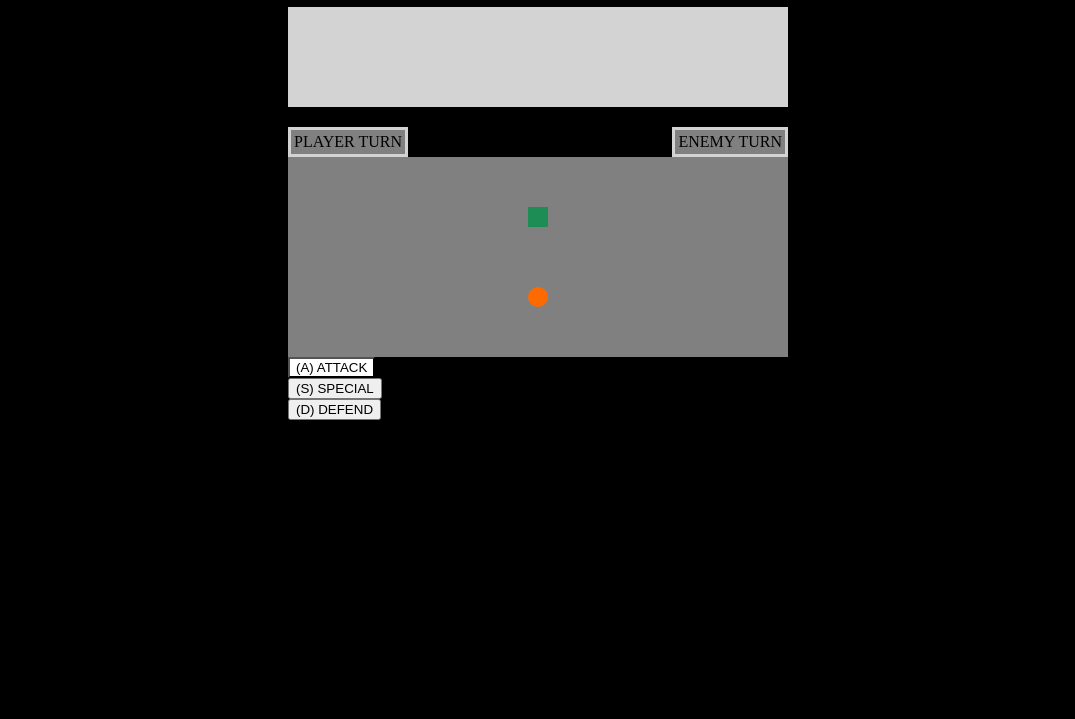
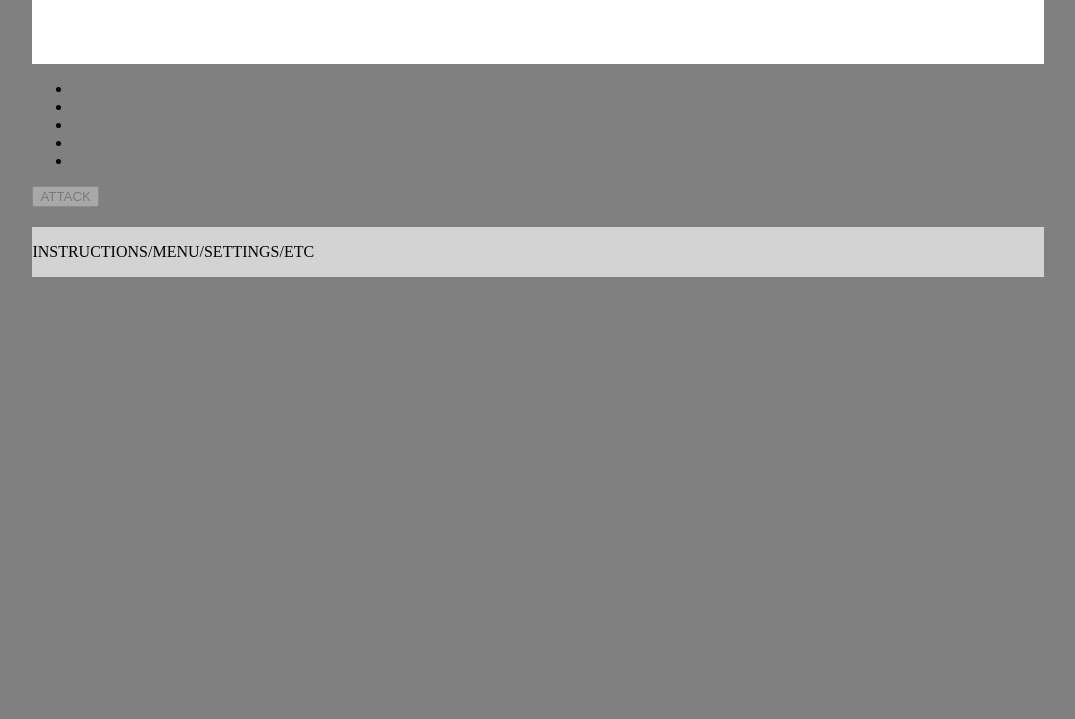
Before and after one commit to NRowley/codeup-web-exercises, a website: page Side Projects/ATB GAME/ATB.html in a window 1280 px wide. Shown: the part 81-800 px from the top of the page, without its empty margins (102-1177 px from the left). Drawn offline with Linux system fonts and the light colour scheme.

Commit message:
commit side project, ATB implemented

```diff
--- a/Side Projects/ATB GAME/ATB.html
+++ b/Side Projects/ATB GAME/ATB.html
@@ -9,162 +9,149 @@
     <title>Rowley ATB</title>
 </head>
 <body>
+<div class="page-wrapper">
+    <header>
         <div class="container">
             <div class="row">
-        <main class="col">
-            <div class="info">
-                <h1>TITLE TBD</h1>
-                <p class="info-field" id="info-field"></p>
-            </div>
-            <div class="turn-status" id="turn-status">
-                <span class="player-turn-status" id="player-turn-status">PLAYER TURN</span>
-                <span class="enemy-turn-status" id="enemy-turn-status">ENEMY TURN</span>
-            </div>
-
-            <!--        ENEMIES-->
-            <div class="enemy-field" id="enemy-battlefield">
-                <div class="column nr-enemy" id="enemy">
+                <div class="col nr-start-menu">
+                    <button id="start-btn">START</button>
+                    <button id="menu-btn">MENU/PAUSE</button>
                 </div>
             </div>
-            <!--            PLAYER-->
-            <div class="player-field" id="player-battlefield">
-                <div class="column nr-player" id="player">
-
         </div>
+    </header>
+    <main>
+        <div class="container">
+            <div class="row">
+                <div class="col">
+                    <p id="info-field"></p>
                 </div>
-            <div class="column nr-menu" id="player-menu">
-                <div>
-                    <button id="attack">(A) ATTACK</button>
+                <div class="col">
+                    <ul class="enemies" id="enemies">
+                        <li class="enemy-icon" id="enemy-4"></li>
+                        <li class="enemy-icon" id="enemy-2"></li>
+                        <li class="enemy-icon" id="enemy-1"></li>
+                        <li class="enemy-icon" id="enemy-3"></li>
+                        <li class="enemy-icon" id="enemy-5"></li>
+                    </ul>
                 </div>
-                <div>
-                    <button id="special">(S) SPECIAL</button>
-                </div>
-                <div>
-                    <button id="defend">(D) DEFEND</button>
             </div>
         </div>
     </main>
+    <footer>
+        <div class="container">
+            <div class="row">
+                <div class="col">
+                    <button id="attack-btn">ATTACK</button>
+                </div>
+                <div class="menu-area" id="menu-area">
+                    <p>INSTRUCTIONS/MENU/SETTINGS/ETC</p>
+                </div>
+            </div>
+        </div>
+    </footer>
 </div>
 
 <script>
-        // PLAYER AND ENEMY STATS
+    // PLAYER AND ENEMY OBJECTS
     let player = {
         id: 'player',
+        stats: {
             hp: 10,
             sp: 2,
-            str: 10,
+            str: 0,
             def: 0,
             spd: 0,
-            special: {
-                1: false,
-                2: false,
-                3: false
+            luck: 0,
+        },
+        actions: {
+            maxActions: 3,
+            currentActions: 0,
         }
     };
     let enemy = {
         id: 'enemy',
-            hp: 100,
-            sp: 0,
+        stats: {
+            hp: 10,
+            sp: 2,
             str: 0,
             def: 0,
             spd: 0,
-            special: {
-                1: false,
-                2: false,
-                3: false
+            luck: 0,
+        },
+        actions: {
+            maxActions: 3,
+            currentActions: 0,
         }
     };
-        // GAME STATS
-        let gameOver = false;
-        let enemyAlive = true;
 
     //GET VARIABLES FOR GAME OBJECTS
-        let playerIcon = document.getElementById('player');
-        let enemyIcon = document.getElementById('enemy');
-        let battleInfo = document.getElementById('info-field');
-        let playerTurnStatus = document.getElementById('player-turn-status');
-        let enemyTurnStatus = document.getElementById('enemy-turn-status');
-        let attackBtn = document.getElementById('attack');
-        let specialBtn = document.getElementById('special');
-        let defendBtn = document.getElementById('defend');
-        let battleControl = {
-            currentTurn: {
-                owner: player,
-                count: 0
+    let startBtn = document.getElementById('start-btn');
+    let menuBtn = document.getElementById('menu-btn');
+    let attackBtn = document.getElementById('attack-btn');
+    attackBtn.disabled = true;
+
+    //GAME VARIABLES
+    let playerActionGaugeId;
+
+    //Functions
+    let damageCalculator = function (attackerStr, targetDef) {
+        let damage = (attackerStr + Math.floor(Math.random() * (6 - 1) + 1)) - targetDef;
+        if (damage < 0) {
+            return 0;
+        } else {
+            return damage;
         }
     }
-
-        function mainBattle(player, enemy) {
-            console.log(`current turn: ${battleControl.currentTurn.owner.id}`);
-
-            if (battleControl.currentTurn.owner !== player) {
-                //Enemies turn...
+    let playerAttack = function () {
+        console.log('player attack');
+        player.actions.currentActions--;
+        console.log(`Action Used. Actions remaining: ${player.actions.currentActions}`);
+        if (playerActionGaugeId === null) {
+            playerActionGaugeId = setInterval(playerActionGauge, 2000 - (player.stats.spd * 10));
+        }
+        if (player.actions.currentActions === 0) {
             attackBtn.disabled = true;
-                attackBtn.style.backgroundColor = "unset";
-                console.log('ENEMY TURN');
-                return;
-            } else {
-                //Player turn
+        }
+    };
+    function playerActionGauge() {
+        if (player.actions.currentActions < player.actions.maxActions) {
+            player.actions.currentActions++;
+            console.log(`Player Actions: ${player.actions.currentActions}, Player Maximum Actions: ${player.actions.maxActions}`);
             attackBtn.disabled = false;
-                attackBtn.style.backgroundColor = "white";
-                //Player Action tree
-                let damageCalculator = function (str) {
-                    return str + Math.floor(Math.random() * (5 - 1) + 1);
-                }
-                let playerAttack = function (event) {
-                    if (enemyAlive === true) {
-                        // Attack animation
-                        playerIcon.style.marginBottom = '100px';
-                        // calc player damage
-                        let dmgDealt = damageCalculator(player.str);
-                        // get info for current targeted enemy
-                        console.log(`current enemyhp: ${enemy.hp}`);
-                        enemy.hp -= dmgDealt;
-                        console.log(`enemyhp after dmgDealt: ${enemy.hp}`);
-                        battleInfo.innerHTML = `You Attack Enemy X!`;
-                        enemyIcon.style.animation = "damageAnim 0.5s infinite alternate";
-
-                        if (enemy.hp > 0) {
-                            setTimeout(function () {
-                                playerIcon.style.marginBottom = '50px';
-                                battleInfo.innerHTML = `You dealt ${dmgDealt} Damage to Enemy X!`;
-                                enemyIcon.style.animation = "unset";
-                                battleControl.currentTurn.owner = enemy;
-                                return;
-                            }, 1000);
-                        } else if (enemy.hp <= 0) {
-                            playerIcon.style.marginBottom = '50px';
-                            enemyIcon.style.backgroundColor = "unset";
-                            enemyIcon.style.animation = "unset";
-                            battleInfo.innerHTML = `You defeated Enemy X!`;
-                            enemyAlive = false;
-                            return;
-                        }
-                    } else if (enemyAlive === false) {
-                        battleInfo.innerHTML = `Enemies Defeated`;
-                        gameOver = true;
-                        return;
+        } else if (player.actions.currentActions === player.actions.maxActions) {
+            clearInterval(playerActionGaugeId);
+            playerActionGaugeId = null;
         }
     }
-
-                //inputs
+    function startGame() {
+        playerActionGaugeId = setInterval(playerActionGauge, 2000 - (player.stats.spd * 10));
+        startBtn.disabled = true;
+        if(player.actions.currentActions > 0){
+            attackBtn.disabled = false;
+        }
+        console.log(`GAME START/RESUMED`)
+    }
+    function pauseGame() {
+        clearInterval(playerActionGaugeId);
+        playerActionGaugeId = null;
+        startBtn.disabled = false;
+        attackBtn.disabled = true;
+        console.log(`GAME PAUSED`)
+    }
+    //Event Listeners and Inputs
+    //click events
     attackBtn.addEventListener('click', playerAttack);
+    startBtn.addEventListener('click', startGame);
+    menuBtn.addEventListener('click', pauseGame)
+    //keyboard events
     document.addEventListener('keydown', (event) => {
         let keyCode = event.code;
         console.log(keyCode);
         if (keyCode === "KeyA") {
             playerAttack();
         }
-                    if (keyCode === "KeyS") {
-                    }
-                    if (keyCode === "KeyD") {
-                    }
     })
-                return;
-            }
-        }
-        // TRY PROMPTS
-        mainBattle(player, enemy);
 </script>
 </body>
 </html>
--- a/Side Projects/ATB GAME/css/atb.css
+++ b/Side Projects/ATB GAME/css/atb.css
@@ -1,107 +1,27 @@
-:root {
-    --textcolor: #c05a11;
-    --player-idle: #ff6a00;
-    --enemy-idle: #1e8c55;
-}
-
 body {
-    display: flex;
-    color: var(--textcolor);
-    background-color: black;
-    justify-content: center;
-}
-
-main {
-    display: flex;
-    flex-direction: column;
-}
-
-.enemy-field {
-    display: flex;
-    justify-content: center;
-    height: 100px;
-    width: 500px;
     background-color: grey;
 }
 
-.player-field {
-    display: flex;
-    justify-content: center;
-    height: 100px;
-    width: 500px;
-    background-color: grey;
+.page-wrapper {
+    margin-left: 10%;
+    margin-right: 10%;
 }
 
-h1 {
-    display: flex;
-    justify-content: center;
+#info-field {
+    width: 100%;
+    height: 100px;
+    background-color: white;
 }
 
-.info-field {
-    background-color: lightgray;
-    height: 100px;
-    width: 500px;
-    color: black;
-    font-size: 20px;
-}
-
-.nr-player {
-    display: flex;
-    align-self: end;
-    background-color: var(--player-idle);
-    border-radius: 50%;
-    height: 20px;
-    width: 20px;
-    margin-bottom: 50px;
-}
-
-.nr-enemy {
-    display: flex;
-    background-color: var(--enemy-idle);
-    height: 20px;
-    width: 20px;
-    margin-top: 50px;
-    animation: targetAnim 1s infinite;
-}
-
-.nr-enemy:hover {
-    background-color: unset;
-}
-
-@keyframes damageAnim {
-    0% {
-        background-color: unset;
-    }
-    25% {
-        background-color: red;
-    }
-    50% {
-        background-color: unset;
-    }
-    75% {
-        background-color: red;
-    }
-    100% {
-        background-color: unset;
-    }
-}
-
-.turn-status {
+.nr-start-menu {
     display: flex;
     flex-direction: row;
     justify-content: space-between;
 }
 
-.player-turn-status {
-    color: black;
-    padding: 3px;
-    border: solid lightgray;
-    background-color: grey;
+.menu-area {
+    display: flex;
+    flex-direction: row;
+    background-color: lightgray;
+    margin-top: 20px;
 }
-
-.enemy-turn-status {
-    color: black;
-    padding: 3px;
-    border: solid lightgray;
-    background-color: grey;
-}
```
Lines whose indentation alone changed are shown as unchanged.
